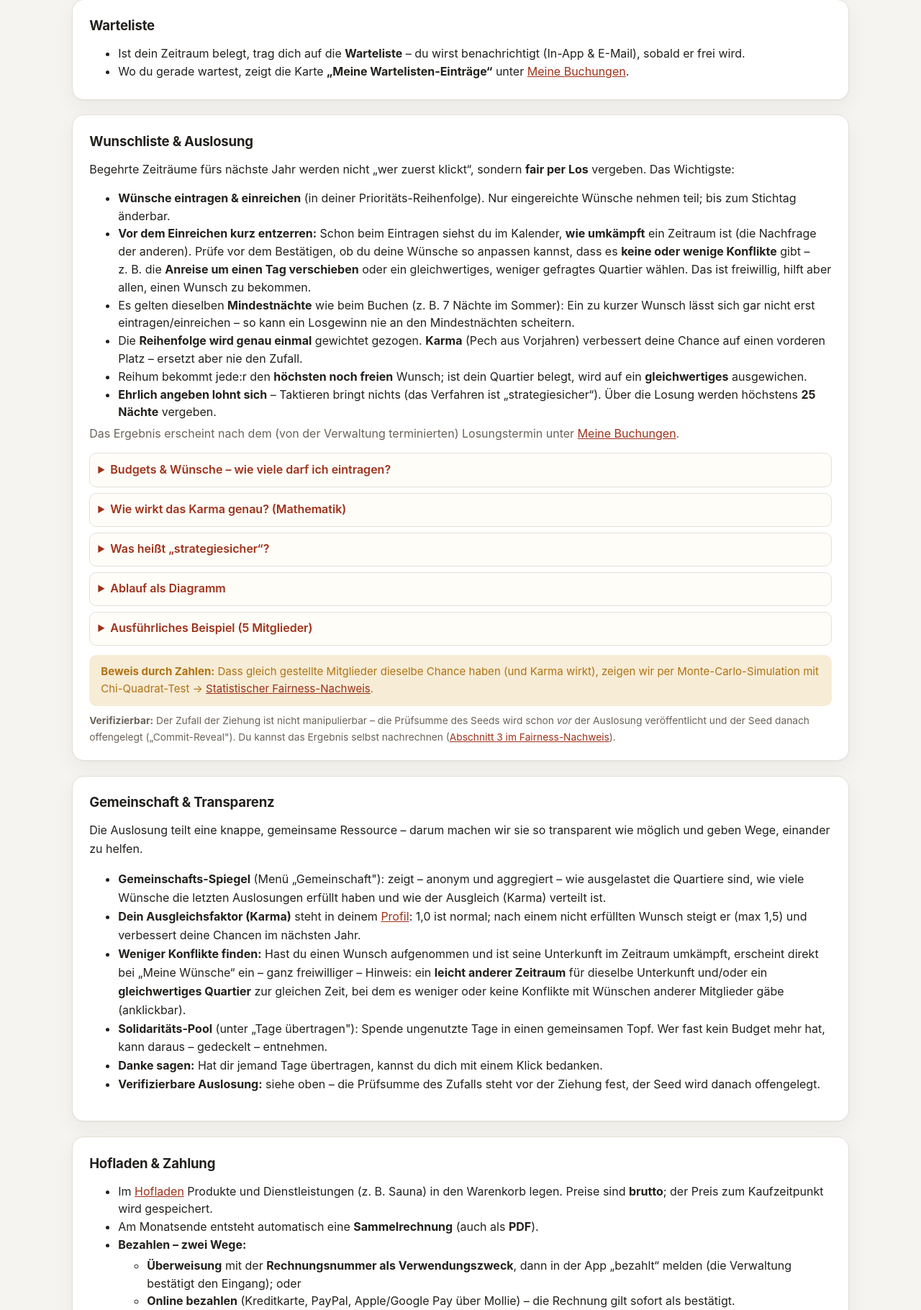
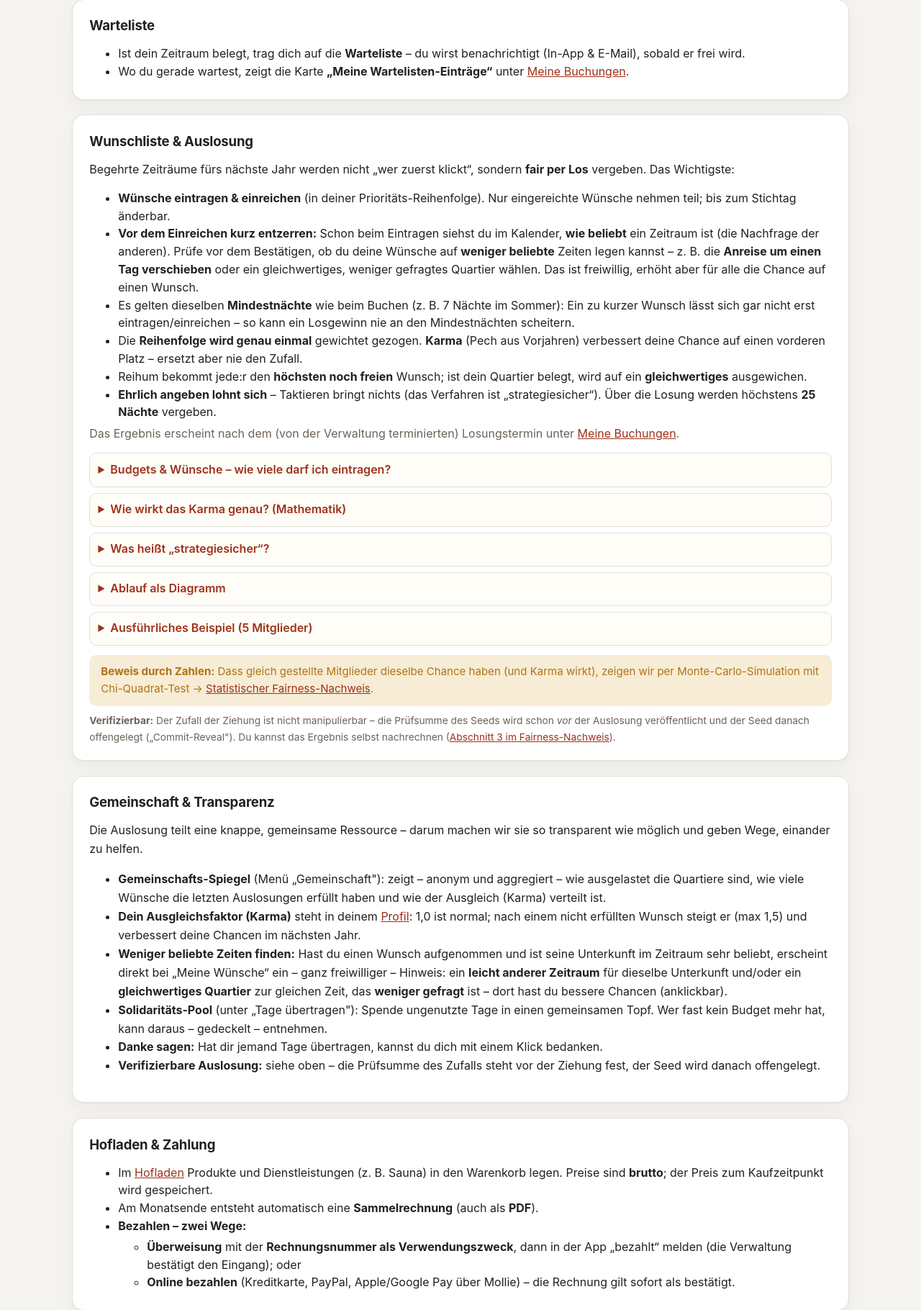
Before and after one commit to wedelmoritz/rehof-buchung, a Django app: template booking/templates/booking/help.html in a window 1280 px wide. Shown: the part 1719-3539 px from the top of the page at 72% size. Run offline with Django 5.2, Linux system fonts and the light colour scheme; the template is opened without the code that fills it, so the values that code supplies are empty.

Commit message:
Frontend: positive Wortwahl – "beliebt" statt "umkämpft/Konflikt" (ADR 0072)
Nutzerinnen-Oberflaeche durchgaengig positiv formuliert:
- Wunschliste: "sehr beliebt" + "Weniger beliebte Alternativen - dort hast du
  bessere Chancen" + "dort noch keine/erst N weitere Wuensche" (statt
  "umkaempft"/"Konflikte mit Wuenschen anderer Mitglieder"). Ampel-Legende,
  Intro, Vor-dem-Einreichen-Tipp angepasst.
- Hilfeseite: "Weniger beliebte Zeiten finden", Beispiele (sehr beliebt)/
  (wenig gefragt), Karma-Texte.
- Ergebnis-Seite: Kennzeichnung "umkaempft" -> "beliebt".
- Profil: "Gewinn eines sehr beliebten Wunsches".
- Los-Benachrichtigungen (lottery_ops): "dieser Zeitraum war sehr beliebt";
  Karma-Reset-Text analog.

Interne Bezeichner (contested/is_contested) unveraendert. Test-Assertion auf
die Benachrichtigung angepasst. Doku: CLAUDE.md + ADR 0072 (+ Index).
Render-geprueft (kein "Konflikt"/"umkaempft" auf der Wunschliste), 309 gruen.

Co-Authored-By: Claude Opus 4.8 <noreply@anthropic.com>
Claude-Session: https://claude.ai/code/session_017ERG5dqaNRhsCU1jrptqEQ

```diff
--- a/booking/services/lottery_ops.py
+++ b/booking/services/lottery_ops.py
@@ -297,7 +297,7 @@ def _build_lottery_notices(period, members, result, old_factors, quarter_names):
                     why.append(f"gleichwertiges Ausweichquartier – dein Wunsch „{orig}“ "
                                f"war im Zeitraum schon belegt")
                 if a.contested:
-                    why.append("um diesen Zeitraum gab es Konkurrenz – das Los hat für "
+                    why.append("dieser Zeitraum war sehr beliebt – das Los hat für "
                                "dich entschieden")
                 suffix = f" ({'; '.join(why)})" if why else ""
                 lines.append(f"  ✓ {qn} {a.start:%d.%m.%Y}–{a.end:%d.%m.%Y}{suffix}")
@@ -324,7 +324,7 @@ def _build_lottery_notices(period, members, result, old_factors, quarter_names):
                 f"bei der nächsten Auslosung bessere Chancen auf einen vorderen Platz.")
         elif new_f < old_f:
             lines.append(
-                f"Dein Ausgleichsfaktor wurde nach dem Gewinn eines umkämpften "
+                f"Dein Ausgleichsfaktor wurde nach dem Gewinn eines sehr beliebten "
                 f"Wunsches auf {round(new_f, 1)} zurückgesetzt.")
         notices.append({
             "member_id": m.id, "message": msg, "detail": "\n".join(lines),
--- a/booking/templates/booking/help.html
+++ b/booking/templates/booking/help.html
@@ -86,7 +86,7 @@
     sondern <strong>fair per Los</strong> vergeben. Das Wichtigste:</p>
   <ul class="tight">
     <li><strong>Wünsche eintragen &amp; einreichen</strong> (in deiner Prioritäts-Reihenfolge). Nur eingereichte Wünsche nehmen teil; bis zum Stichtag änderbar.</li>
-    <li><strong>Vor dem Einreichen kurz entzerren:</strong> Schon beim Eintragen siehst du im Kalender, <strong>wie umkämpft</strong> ein Zeitraum ist (die Nachfrage der anderen). Prüfe vor dem Bestätigen, ob du deine Wünsche so anpassen kannst, dass es <strong>keine oder wenige Konflikte</strong> gibt – z.&nbsp;B. die <strong>Anreise um einen Tag verschieben</strong> oder ein gleichwertiges, weniger gefragtes Quartier wählen. Das ist freiwillig, hilft aber allen, einen Wunsch zu bekommen.</li>
+    <li><strong>Vor dem Einreichen kurz entzerren:</strong> Schon beim Eintragen siehst du im Kalender, <strong>wie beliebt</strong> ein Zeitraum ist (die Nachfrage der anderen). Prüfe vor dem Bestätigen, ob du deine Wünsche auf <strong>weniger beliebte</strong> Zeiten legen kannst – z.&nbsp;B. die <strong>Anreise um einen Tag verschieben</strong> oder ein gleichwertiges, weniger gefragtes Quartier wählen. Das ist freiwillig, erhöht aber für alle die Chance auf einen Wunsch.</li>
     <li>Es gelten dieselben <strong>Mindestnächte</strong> wie beim Buchen (z.&nbsp;B. 7 Nächte im Sommer): Ein zu kurzer Wunsch lässt sich gar nicht erst eintragen/einreichen – so kann ein Losgewinn nie an den Mindestnächten scheitern.</li>
     <li>Die <strong>Reihenfolge wird genau einmal</strong> gewichtet gezogen. <strong>Karma</strong> (Pech aus Vorjahren) verbessert deine Chance auf einen vorderen Platz – ersetzt aber nie den Zufall.</li>
     <li>Reihum bekommt jede:r den <strong>höchsten noch freien</strong> Wunsch; ist dein Quartier belegt, wird auf ein <strong>gleichwertiges</strong> ausgewichen.</li>
@@ -114,7 +114,7 @@
     <p class="formula">P(i ist vorn) = g<sub>i</sub> / (g<sub>1</sub> + … + g<sub>n</sub>)</p>
     <p>Beispiel: Karma 1,5 gegen vier mit 1,0 → 1,5/5,5 ≈ <strong>27 %</strong> auf Platz 1 (statt 18 %).
       Karma steigt um +0,1 je Jahr mit echtem Verlust (Deckel <strong>1,5</strong>) und wird nach dem
-      Gewinn eines umkämpften Slots auf 1,0 zurückgesetzt. (Fachlich: Efraimidis-Spirakis-Verfahren.)</p>
+      Gewinn eines sehr beliebten Slots auf 1,0 zurückgesetzt. (Fachlich: Efraimidis-Spirakis-Verfahren.)</p>
   </details>
 
   <details class="deep">
@@ -182,7 +182,7 @@
         <text x="300" y="450" class="sm">nein</text>
         <text x="120" y="120" class="sm">ja · nächste Runde</text>
         <text x="300" y="475">④ Karma neu berechnen (fürs nächste Jahr):</text>
-        <text x="300" y="491" class="sm">Verlust → +0,1 (max 1,5) · umkämpfter Gewinn → 1,0</text>
+        <text x="300" y="491" class="sm">Verlust → +0,1 (max 1,5) · beliebter Gewinn → 1,0</text>
         <text x="300" y="546">⑤ Ergebnis veröffentlicht → Benachrichtigung</text>
       </g>
     </svg>
@@ -206,8 +206,8 @@
     <p>Gezogene Reihenfolge (Dora vorn dank Karma): <strong>Dora ▸ Anna ▸ Ben ▸ Cem ▸ Eva</strong>.</p>
     <p><strong>Runde 1:</strong></p>
     <ul class="trace tight">
-      <li><strong>Dora</strong> → Pfarrhaus · Pfingsten ✓ <span class="sm">(nicht umkämpft)</span></li>
-      <li><strong>Anna</strong> → Salix · Pfingsten ✓ <span class="sm">(umkämpft)</span></li>
+      <li><strong>Dora</strong> → Pfarrhaus · Pfingsten ✓ <span class="sm">(wenig gefragt)</span></li>
+      <li><strong>Anna</strong> → Salix · Pfingsten ✓ <span class="sm">(sehr beliebt)</span></li>
       <li><strong>Ben</strong> → Lupulus · Pfingsten ✓</li>
       <li><strong>Cem</strong> → Salix/Lupulus belegt → Verlust; Zweitwunsch Pfarrhaus · Sommer ✓</li>
       <li><strong>Eva</strong> → beide Wünsche belegt → diese Runde keine Buchung</li>
@@ -222,7 +222,7 @@
       <thead><tr><th>Mitglied</th><th>Bekommen</th><th>Karma neu</th></tr></thead>
       <tbody>
         <tr><td>Anna</td><td>Salix · Pfingsten</td><td>1,0 → <strong>1,1</strong></td></tr>
-        <tr><td>Ben</td><td>Lupulus · Pfingsten + Sommer</td><td>1,0 (umkämpft gewonnen)</td></tr>
+        <tr><td>Ben</td><td>Lupulus · Pfingsten + Sommer</td><td>1,0 (beliebten Slot gewonnen)</td></tr>
         <tr><td>Cem</td><td>Pfarrhaus · Sommer</td><td>1,0 → <strong>1,1</strong></td></tr>
         <tr><td>Dora</td><td>Pfarrhaus · Pfingsten + Salix · Sommer</td><td>1,2 → <strong>1,0</strong> (Reset)</td></tr>
         <tr><td>Eva</td><td>— leer</td><td>1,0 → <strong>1,1</strong></td></tr>
@@ -255,11 +255,11 @@
     <li><strong>Dein Ausgleichsfaktor (Karma)</strong> steht in deinem <a href="{% url 'profile' %}">Profil</a>:
       1,0 ist normal; nach einem nicht erfüllten Wunsch steigt er (max&nbsp;1,5) und
       verbessert deine Chancen im nächsten Jahr.</li>
-    <li><strong>Weniger Konflikte finden:</strong> Hast du einen Wunsch aufgenommen und ist
-      seine Unterkunft im Zeitraum umkämpft, erscheint direkt bei „Meine Wünsche“ ein – ganz
+    <li><strong>Weniger beliebte Zeiten finden:</strong> Hast du einen Wunsch aufgenommen und ist
+      seine Unterkunft im Zeitraum sehr beliebt, erscheint direkt bei „Meine Wünsche“ ein – ganz
       freiwilliger – Hinweis: ein <strong>leicht anderer Zeitraum</strong> für dieselbe
-      Unterkunft und/oder ein <strong>gleichwertiges Quartier</strong> zur gleichen Zeit, bei
-      dem es weniger oder keine Konflikte mit Wünschen anderer Mitglieder gäbe (anklickbar).</li>
+      Unterkunft und/oder ein <strong>gleichwertiges Quartier</strong> zur gleichen Zeit, das
+      <strong>weniger gefragt</strong> ist – dort hast du bessere Chancen (anklickbar).</li>
     <li><strong>Solidaritäts-Pool</strong> (unter „Tage übertragen"): Spende ungenutzte
       Tage in einen gemeinsamen Topf. Wer fast kein Budget mehr hat, kann daraus –
       gedeckelt – entnehmen.</li>
--- a/booking/templates/booking/profile.html
+++ b/booking/templates/booking/profile.html
@@ -31,7 +31,7 @@
   <p class="muted" style="margin:0">Der Ausgleichsfaktor sorgt dafür, dass die Auslosung
     über die Jahre fair bleibt: <strong>1,0</strong> ist der Normalstand. Wer einen Wunsch
     nicht erfüllt bekam, steigt um&nbsp;0,1 (max&nbsp;1,5) und hat im nächsten Jahr bessere
-    Chancen auf einen vorderen Platz; nach dem Gewinn eines umkämpften Wunsches geht der
+    Chancen auf einen vorderen Platz; nach dem Gewinn eines sehr beliebten Wunsches geht der
     Faktor wieder auf&nbsp;1,0. Wie das nachweislich fair ist, zeigt der
     <a href="{% url 'lottery_fairness' %}">Fairness-Nachweis</a> – die Verteilung über alle
     Mitglieder im <a href="{% url 'community' %}">Gemeinschafts-Spiegel</a>.</p>
--- a/booking/templates/booking/result.html
+++ b/booking/templates/booking/result.html
@@ -46,7 +46,7 @@
       <td>{{ a.quarter.name }}</td><td>{{ a.member.display_name }}</td>
       <td>{{ a.start }}</td><td>{{ a.end }}</td>
       <td>{% if a.via_substitution %}<span class="tag sub">Ausweich</span>{% endif %}
-          {% if a.contested %}<span class="tag con">umkämpft</span>{% endif %}</td>
+          {% if a.contested %}<span class="tag con">beliebt</span>{% endif %}</td>
     </tr>
     {% endfor %}
   </table></div>
--- a/booking/tests_usecases.py
+++ b/booking/tests_usecases.py
@@ -1131,8 +1131,8 @@ class LosErgebnisErklaerungTests(UseCaseBase):
         svc.confirm_lottery(run)
         url = reverse("period_result", args=[period.id])
         texts = " ".join(n.detail for n in Notification.objects.filter(url=url))
-        # Gewinner: Konkurrenz-/Los-Hinweis; Verlierer: Gruppe-komplett-belegt.
-        self.assertIn("Konkurrenz", texts)
+        # Gewinner: „sehr beliebt"-/Los-Hinweis; Verlierer: Gruppe-komplett-belegt.
+        self.assertIn("sehr beliebt", texts)
         self.assertIn("gleichwertige Quartiersgruppe belegt", texts)
 
 
```
Also changed, not shown: CLAUDE.md (+10 -8 lines), booking/templates/booking/wishlist.html (+8 -8 lines), booking/views.py (+5 -5 lines), docs/adr/0072-positive-wortwahl-frontend.md (added, +48 -0 lines), docs/adr/README.md.
